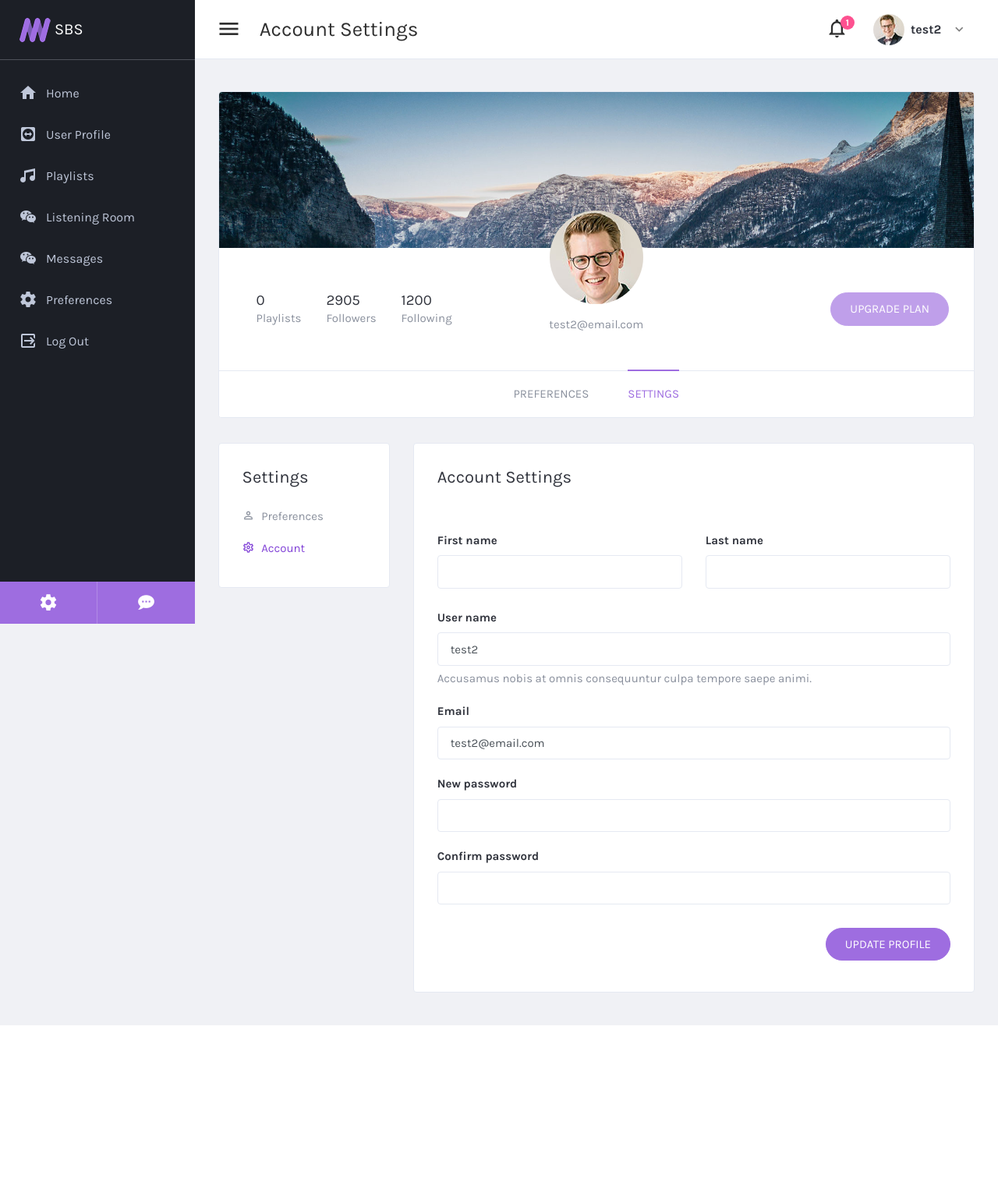
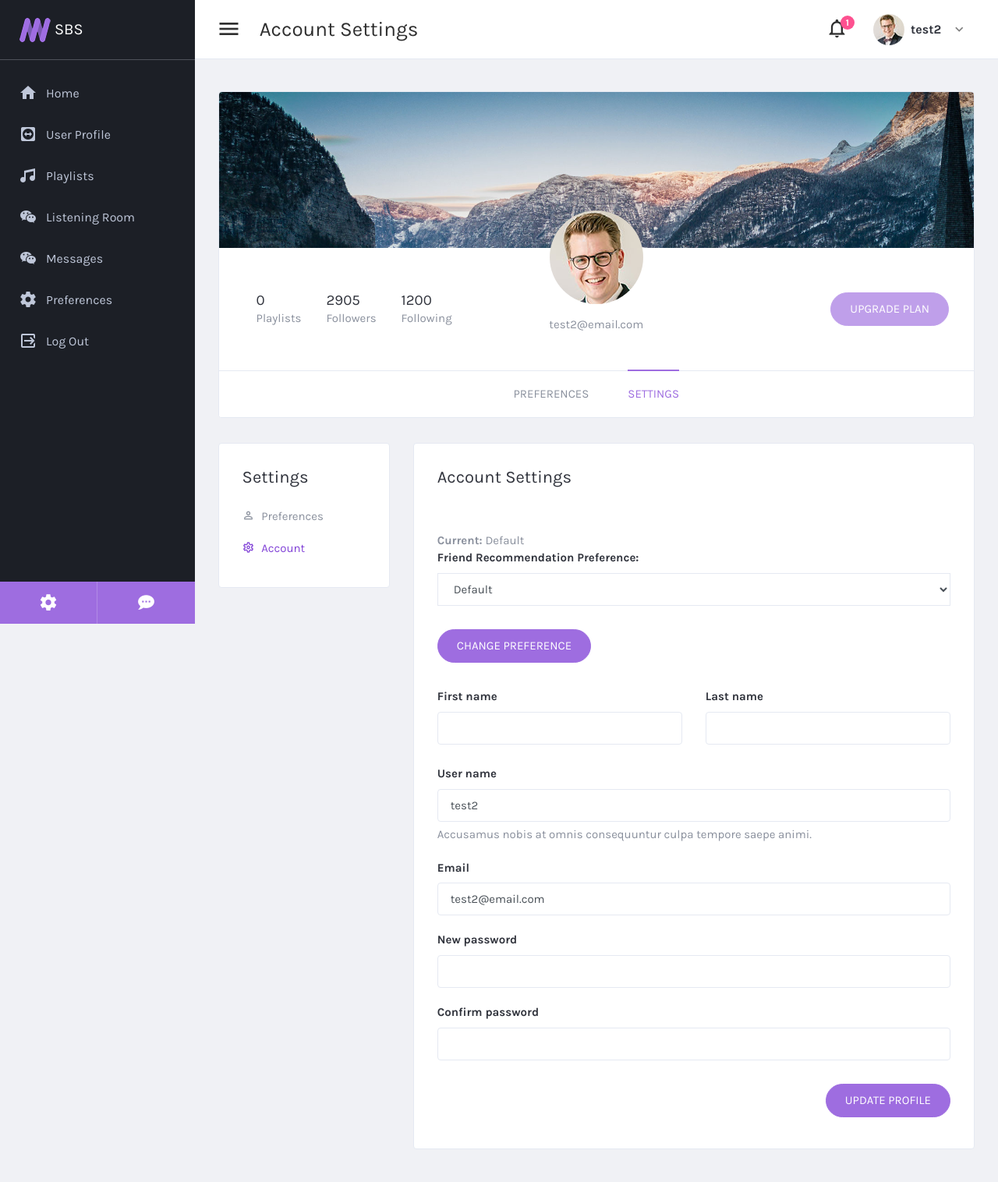
Before and after one commit to Rowan-Senior-Project-F22/A-Serving-of-Brussels-Sprouts, a Django app: page /settings in a window 1280 px wide. Shown: the whole page at 78% size. Before the commit the page ends 1315 px from the top, so only its background shows below. Run offline with Django 3.2, Linux system fonts and the light colour scheme; a user stored in the database is signed in; data comes from the database, SQL or seed files in the repository; both versions use the stored data as it was after the commit; parts of the project's set-up code (start-up, migrations or seed data) failed here and were passed over; some libraries are stand-ins or nearby versions.

Commit message:
Friend recommendation preferences

```diff
--- a/recommender/forms.py
+++ b/recommender/forms.py
@@ -41,7 +41,8 @@ class CustomUserForm(UserCreationForm):
 
 
 class UserSearchForm(forms.Form):
-    search_query = forms.CharField(label="", required=False, widget=forms.TextInput(attrs={'size': '50', 'class': 'form-control', 'placeholder': 'Search users...'}))
+    search_query = forms.CharField(label="", required=False, widget=forms.TextInput(
+        attrs={'size': '50', 'class': 'form-control', 'placeholder': 'Search users...'}))
 
 
 class UserPreferencesForm(forms.Form):
@@ -58,6 +59,14 @@ class UserPreferencesForm(forms.Form):
     genre_seed = forms.ChoiceField(widget=forms.Select(choices=[]))
 
 
+class UserFriendSettingsForm(forms.Form):
+    preference = forms.ChoiceField(choices=[('Similar', 'Similar'), ('Opposite', 'Opposite'),
+                                            ('Disparate', 'Disparate'), ('Default', 'Default')],
+                                   initial="Default",
+                                   widget=forms.Select(attrs={'class': "form-control rounded-0"}),
+                                   label="Friend Recommendation Preference")
+
+
 class UserAccountSettingsForm(UserChangeForm):
     """Represents a form that would allow a user to modify
 	their existing account settings from within the Account
@@ -65,6 +74,7 @@ class UserAccountSettingsForm(UserChangeForm):
 
 	"""
     pass
+
     def save(self, commit=True):
         user = super(CustomUserForm, self).save(commit=False)
         user.email = self.cleaned_data['email']
@@ -72,11 +82,12 @@ class UserAccountSettingsForm(UserChangeForm):
             user.save()
         return user
 
+
 class ListeningRoomForm(forms.Form):
-	room_name = forms.CharField(label='', max_length=25)
+    room_name = forms.CharField(label='', max_length=25)
 
-	def save(self, commit=True):
-		room = super(ListeningRoomForm, self).save(commit=False)
-		if commit:
-			room.save()
-		return room
+    def save(self, commit=True):
+        room = super(ListeningRoomForm, self).save(commit=False)
+        if commit:
+            room.save()
+        return room
--- a/recommender/templates/recommender/settings.html
+++ b/recommender/templates/recommender/settings.html
@@ -102,6 +102,18 @@ Account Settings
 
       <div class="card-body">
 
+        <strong>Current: </strong> {{ friends }}
+
+        <form method="POST" action="{% url 'recommender:user_account_settings' %}">
+          {% csrf_token %}
+          {{ form }}
+          <div class="d-flex justify-content-start mt-6">
+            <button type="submit" class="btn btn-primary mb-2 btn-pill">Change Preference</button>
+          </div>
+        </form>
+
+        <br/>
+
         <form>
           <div class="row mb-2">
             <div class="col-lg-6">
--- a/recommender/views.py
+++ b/recommender/views.py
@@ -5,7 +5,7 @@ from django.shortcuts import render, redirect
 from recommender.models import ThreadModel, MessageModel, MusicData, Playlist, Notification
 from django.http import Http404, HttpResponseRedirect
 from utils.users import init_users_preferences, generate_friend_recommendations
-from .forms import ThreadForm, MessageForm, UserPreferencesForm
+from .forms import ThreadForm, MessageForm, UserFriendSettingsForm, UserPreferencesForm
 from .forms import SearchForm, ListeningRoomForm, UserSearchForm
 import random, spotipy
 from email import message
@@ -432,19 +432,31 @@ def user_account_settings(request):
     """Retrieves the user's account settings.
 
     """
-    # TODO: Handle post request for account settings
-    if request.method == "POST":
-        pass
-
-    # Represents the current user.
-    user = request.user
 
     # Retrieves the user's post count.
-    playlist_count = Playlist.objects.filter(Q(owner=user)).count()
+    playlist_count = Playlist.objects.filter(Q(owner=request.user)).count()
 
-    return render(request=request, template_name="recommender/settings.html", context={
+    context = {
         "playlist_count": playlist_count
-    })
+    }
+
+    new_preferences = init_users_preferences(request=request, available_genre_seeds=None)
+
+    context['friends'] = new_preferences['friends'] or 'Default'
+
+    if request.method == "POST":
+        user_friend_settings_form = UserFriendSettingsForm(data=request.POST)
+        if user_friend_settings_form.is_valid():
+            new_setting = user_friend_settings_form.cleaned_data['preference']
+            new_preferences['friends'] = new_setting
+            request.user.preferences = new_preferences
+            request.user.save()
+            messages.success(request=request, message=f'You have changed your recommendation preferences to: {new_setting}')
+            context['form'] = user_friend_settings_form
+    else:
+        context['form'] = UserFriendSettingsForm()
+
+    return render(request=request, template_name="recommender/settings.html", context=context)
 
 def get_member_feed(request):
     # No Likes, No Dislikes:    new releases
```
Also changed, not shown: db.sqlite3, 1 other file.
